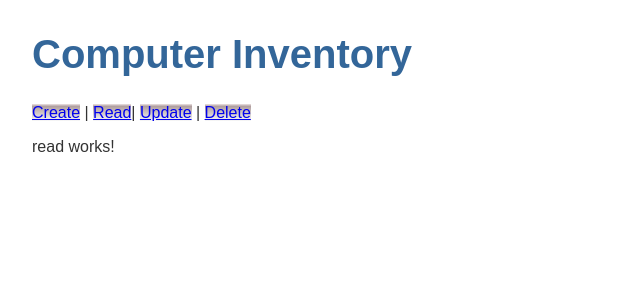
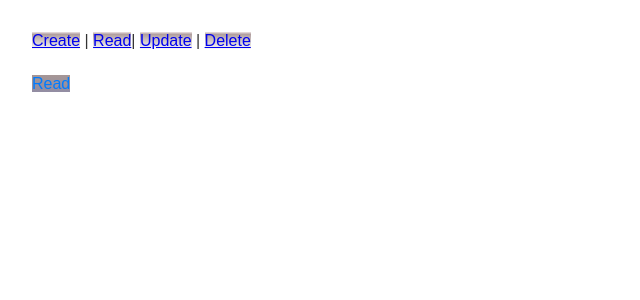
Before and after one commit to sukhmani/MEAN, an Angular app in the folder MEAN_STACK_PROJECT/frontend-angular-computers/: page /read in a window 1280 px wide. Shown: the top 300 px of the page, without its empty margins (0-640 px from the left). Built offline with nearby package versions, Linux system fonts and the light colour scheme.

Commit message:
create works

```diff
--- a/MEAN_STACK_PROJECT/frontend-angular-computers/package.json
+++ b/MEAN_STACK_PROJECT/frontend-angular-computers/package.json
@@ -19,6 +19,9 @@
     "@angular/platform-browser": "~11.2.8",
     "@angular/platform-browser-dynamic": "~11.2.8",
     "@angular/router": "~11.2.8",
+    "@ng-bootstrap/ng-bootstrap": "^9.1.0",
+    "bootstrap": "^4.6.0",
+    "jquery": "^3.6.0",
     "rxjs": "~6.6.0",
     "tslib": "^2.0.0",
     "zone.js": "~0.11.3"
--- a/MEAN_STACK_PROJECT/frontend-angular-computers/src/app/app.component.html
+++ b/MEAN_STACK_PROJECT/frontend-angular-computers/src/app/app.component.html
@@ -1,8 +1,4 @@
 
-
-
-
-<h1>{{title}}</h1>
 
 
 
--- a/MEAN_STACK_PROJECT/frontend-angular-computers/src/app/create/create.component.html
+++ b/MEAN_STACK_PROJECT/frontend-angular-computers/src/app/create/create.component.html
@@ -1,3 +1,6 @@
+
+
+
 
 <br>
 
--- a/MEAN_STACK_PROJECT/frontend-angular-computers/src/app/delete/delete.component.html
+++ b/MEAN_STACK_PROJECT/frontend-angular-computers/src/app/delete/delete.component.html
@@ -1,4 +1,6 @@
-<p>delete works!</p>
+
+<br>
+
 <form name="myForm" ng-controller="DateController">
     <label for="dateInput">Purchase Date:</label>
     <input type="date" id="dateInput" name="input" ng-model="date.value"
--- a/MEAN_STACK_PROJECT/frontend-angular-computers/src/app/read/read.component.css
+++ b/MEAN_STACK_PROJECT/frontend-angular-computers/src/app/read/read.component.css
@@ -0,0 +1,5 @@
+@import '~bootstrap/dist/css/bootstrap.css';
+
+.button2 {
+
+    background: #cfc1c1 linear-gradient(to bottom, #a59696 6%, #928da3 99%)}
--- a/MEAN_STACK_PROJECT/frontend-angular-computers/src/app/read/read.component.html
+++ b/MEAN_STACK_PROJECT/frontend-angular-computers/src/app/read/read.component.html
@@ -1 +1,4 @@
-<p>read works!</p>
+
+<br>
+
+<a class="button2" routerLink="/read">Read</a>
```
Also changed, not shown: 1 other file (tests, documents, lock files or other folders).
